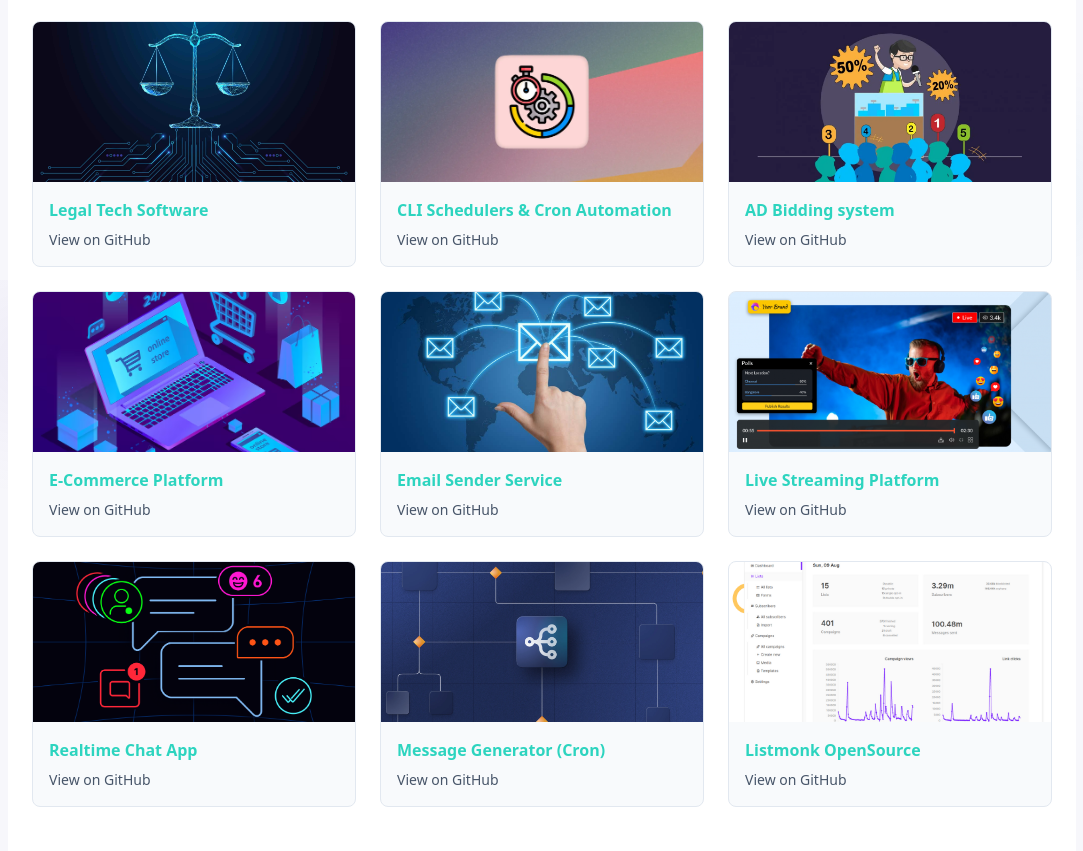
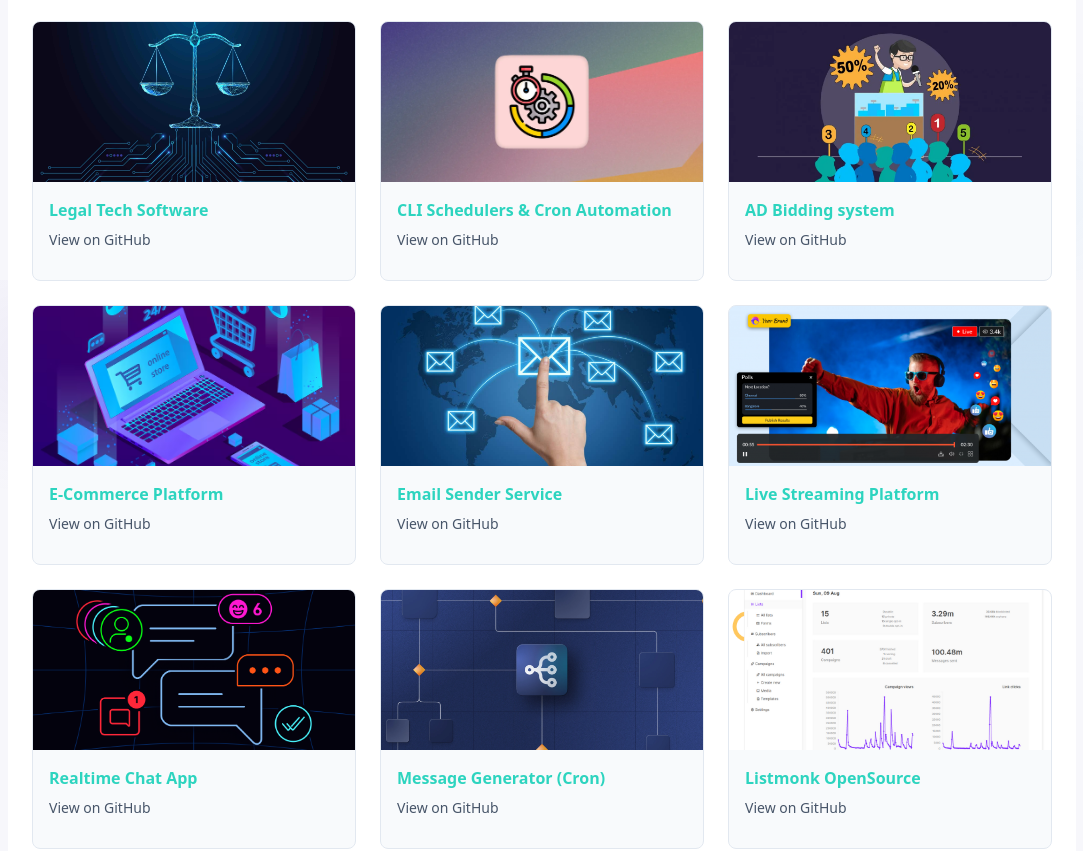
Before and after one commit to Edwinsiby/portfolio, a Next.js app: page / in a window 1280 px wide. Shown: the part 1320-2171 px from the top of the page, without its empty margins (98-1181 px from the left). Built offline with nearby package versions, Linux system fonts and the light colour scheme.

Commit message:
project card update

```diff
--- a/app/globals.css
+++ b/app/globals.css
@@ -55,3 +55,18 @@ body {
     max-width: 1100px;
   }
 }
+.perspective {
+  perspective: 1200px;
+}
+
+.preserve-3d {
+  transform-style: preserve-3d;
+}
+
+.backface-hidden {
+  backface-visibility: hidden;
+}
+
+.rotate-y-180 {
+  transform: rotateY(180deg);
+}
--- a/app/page.tsx
+++ b/app/page.tsx
@@ -80,31 +80,37 @@ export default function Page() {
     },
     {
       title: "E-Commerce Platform",
+      desc: "Microservice based ecommerce servers enabled smooth, fast and secured api calls",
       link: "https://github.com/Edwinsiby/eCommerce-web_development.git",
       img: "/projects/ecom.jpg",
     },
     {
       title: "Email Sender Service",
+      desc: "SAAS level email project which replaces third party services for notification and tracking system",
       link: "https://github.com/Edwinsiby/E-MailSender",
       img: "/projects/email.jpg",
     },
     {
       title: "Live Streaming Platform",
+      desc: "Comprehensive platform with multi-purpose community level media sharing and engaging users",
       link: "https://github.com/Edwinsiby/streaming-app.git",
       img: "/projects/live.jpg",
     },
     {
       title: "Realtime Chat App",
+      desc: "Websocket based group and in person chat system",
       link: "https://github.com/Edwinsiby/Realtime-ChatApp.git",
       img: "/projects/chat.jpg",
     },
     {
       title: "Message Generator (Cron)",
+      desc: "Cron based massage system for time consuming jobs",
       link: "https://github.com/Edwinsiby/Message-Generator-GoCron.git",
       img: "/projects/cron.jpg",
     },
     {
       title: "Listmonk OpenSource",
+      desc: "Contribution and Adaption of open-source projects into real life business growth",
       link: "https://github.com/Edwinsiby/listmonk",
       img: "/projects/listmonk.jpg",
     }
@@ -320,35 +326,48 @@ export default function Page() {
             <h3 className="text-xl font-semibold mb-6">Projects</h3>
 
             <div className="grid md:grid-cols-3 gap-6">
-              {projects.map((p, i) => (
-                <motion.a
-                  key={p.title}
+  {projects.map((p) => (
+    <div key={p.title} className="relative h-[260px] perspective">
+      <motion.div
+        whileHover={{ rotateY: 180 }}
+        transition={{ duration: 0.2 }}
+        className="w-full h-full relative preserve-3d"
+      >
+
+        {/* FRONT */}
+        <a
           href={p.link}
           target="_blank"
           rel="noreferrer"
-                  whileHover={{ scale: 1.02 }}
-                  initial={{ opacity: 0, y: 12 }}
-                  whileInView={{ opacity: 1, y: 0 }}
-                  viewport={{ once: true }}
-                  className="block rounded-lg overflow-hidden border bg-slate-50 dark:bg-slate-900 border-slate-200 dark:border-slate-700"
+          className="absolute w-full h-full backface-hidden rounded-lg overflow-hidden border bg-slate-50 dark:bg-slate-900 border-slate-200 dark:border-slate-700"
         >
-                  <div className="h-40 bg-gradient-to-br from-slate-200 to-slate-300 dark:from-slate-800 dark:to-slate-700 flex items-center justify-center">
-                    {/* If you want real images for projects, put them in public/projects/*.jpg */}
+          <div className="h-40 bg-gradient-to-br from-slate-200 to-slate-300 dark:from-slate-800 dark:to-slate-700">
             <img
               src={p.img}
               alt={p.title}
               className="object-cover w-full h-full"
-                      style={{ height: 160 }}
             />
           </div>
 
           <div className="p-4">
             <div className="text-teal-400 font-semibold">{p.title}</div>
-                    <div className="mt-2 text-sm text-slate-600 dark:text-slate-300">View on GitHub</div>
+            <div className="mt-2 text-sm text-slate-600 dark:text-slate-300">
+              View on GitHub
             </div>
-                </motion.a>
+          </div>
+        </a>
+
+        {/* BACK */}
+        <div className="absolute w-full h-full rotate-y-180 backface-hidden rounded-lg bg-teal-500 text-white p-6 flex flex-col justify-center">
+          <h3 className="text-lg font-semibold mb-3">{p.title}</h3>
+          <p className="text-sm leading-relaxed">{p.desc}</p>
+        </div>
+
+      </motion.div>
+    </div>
   ))}
 </div>
+
           </div>
         </section>
 
```
Lines whose indentation alone changed are shown as unchanged.
